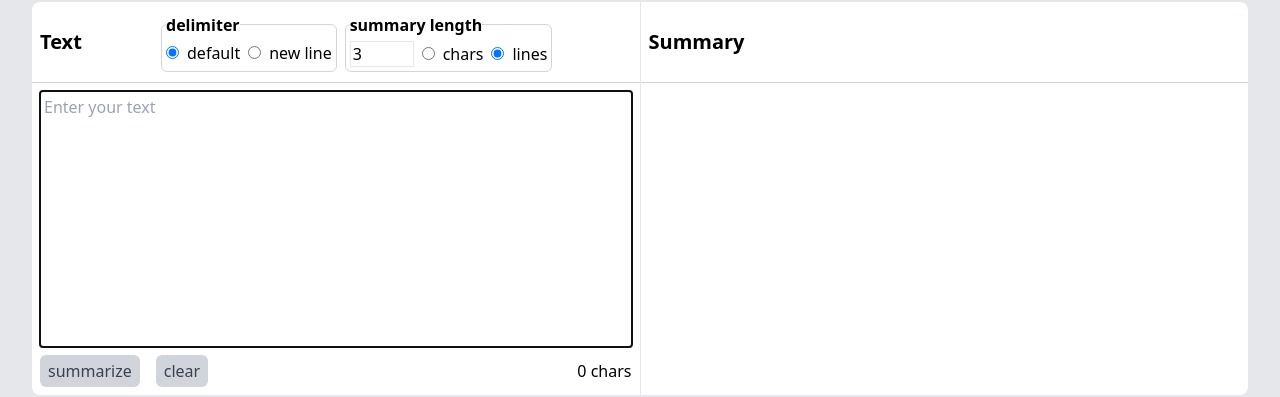
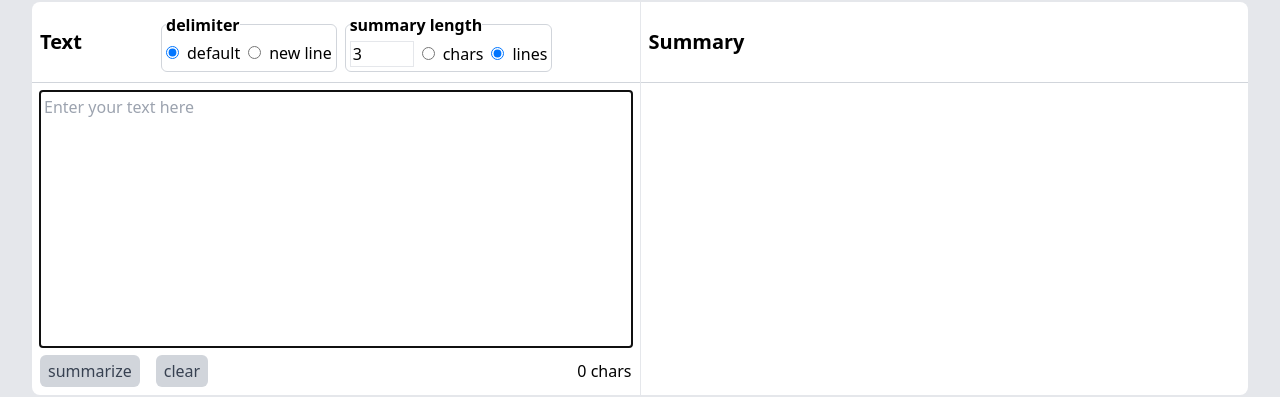
Before and after one commit to Baragouine/extrasum, a React (Create React App) app in the folder front/extrasum/: page / in a window 1280 px wide. Shown: the part 126-523 px from the top of the page. Built offline with nearby package versions, Linux system fonts and the light colour scheme.

Commit message:
here added in placeholder textarea

```diff
--- a/front/extrasum/src/Components/MainPage/Body/BodyText/BodyText.jsx
+++ b/front/extrasum/src/Components/MainPage/Body/BodyText/BodyText.jsx
@@ -116,7 +116,7 @@ const BodyText = ({ handleSummarize, delimiter, setDelimiter, sumLengthUnit, set
                         className="w-full resize-none max-h-64 md:max-h-none text-base p-1"
                         value={text}
                         onChange={(e) => setText(e.target.value)}
-                        placeholder="Enter your text"
+                        placeholder="Enter your text here"
                     />
                     <div
                         className="w-full mb-1 mt-1 py-1 flex justify-between items-center"
```
